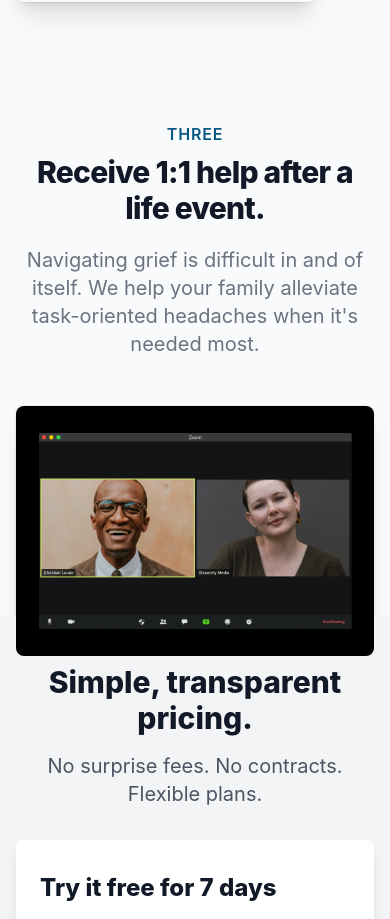
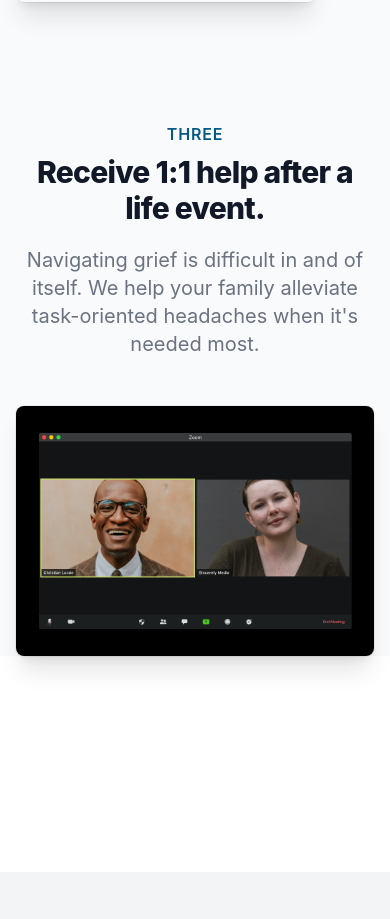
Before and after one commit to sean-vdw/estatesync-site, a React (Create React App) app: page / in a window 390 px wide. Shown: the part 2075-2994 px from the top of the page. Built offline with nearby package versions, Linux system fonts and the light colour scheme; grey boxes are pictures that could not be loaded; what @botpoison/browser would draw is missing.

Commit message:
updated padding in content section

```diff
--- a/src/components/Content.js
+++ b/src/components/Content.js
@@ -61,7 +61,7 @@ export default function Content() {
       </div>
 
       {/* Three */}
-      <div className="mx-auto max-w-md px-4 lg:mb-96 md:mb-40 text-center sm:px-6 sm:max-w-3xl lg:px-8 lg:max-w-7xl">
+      <div className="mx-auto max-w-md px-4 lg:mb-96 md:mb-40 mb-64 text-center sm:px-6 sm:max-w-3xl lg:px-8 lg:max-w-7xl">
         <div>
           <h2 className="text-base font-semibold tracking-wider text-sky-800 uppercase">Three</h2>
           <p className="mt-2 text-3xl font-extrabold text-gray-900 tracking-tight sm:text-4xl">
```
Also changed, not shown: 2 other files (tests, documents, lock files or other folders).
